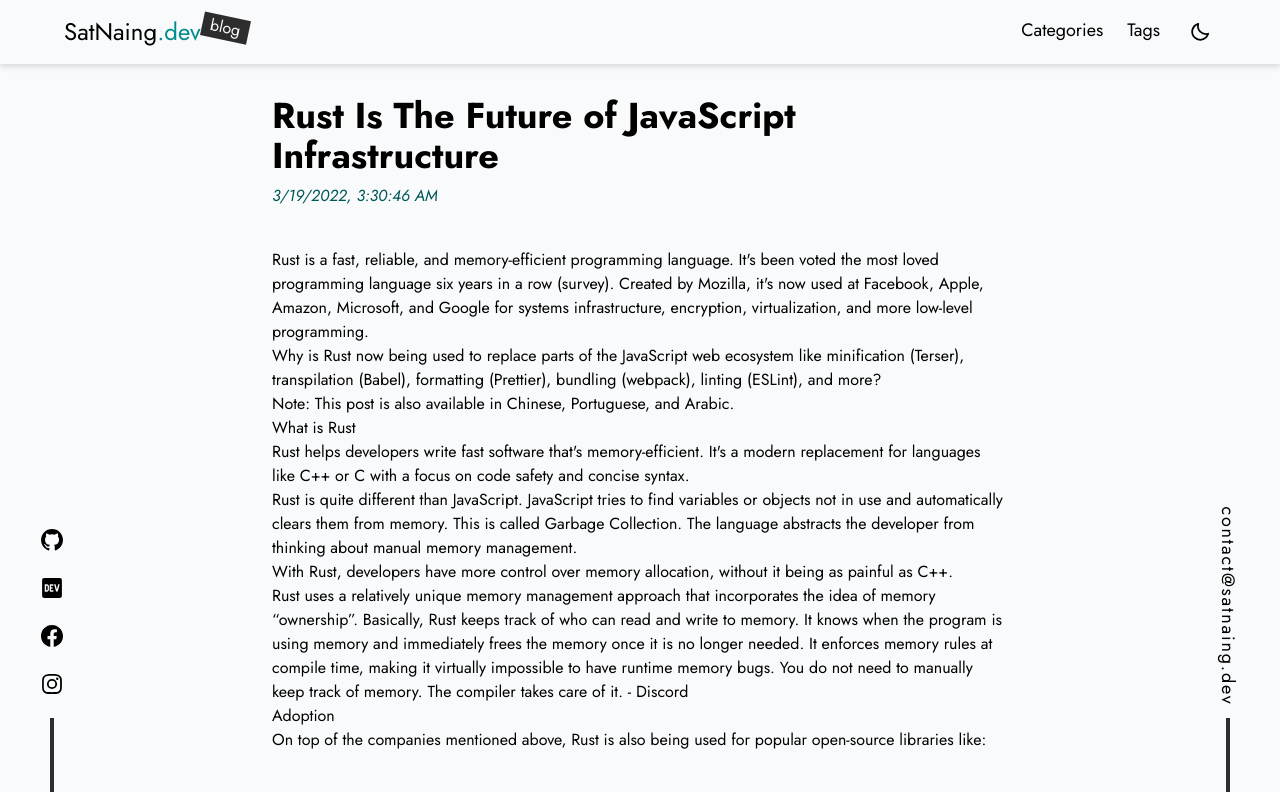
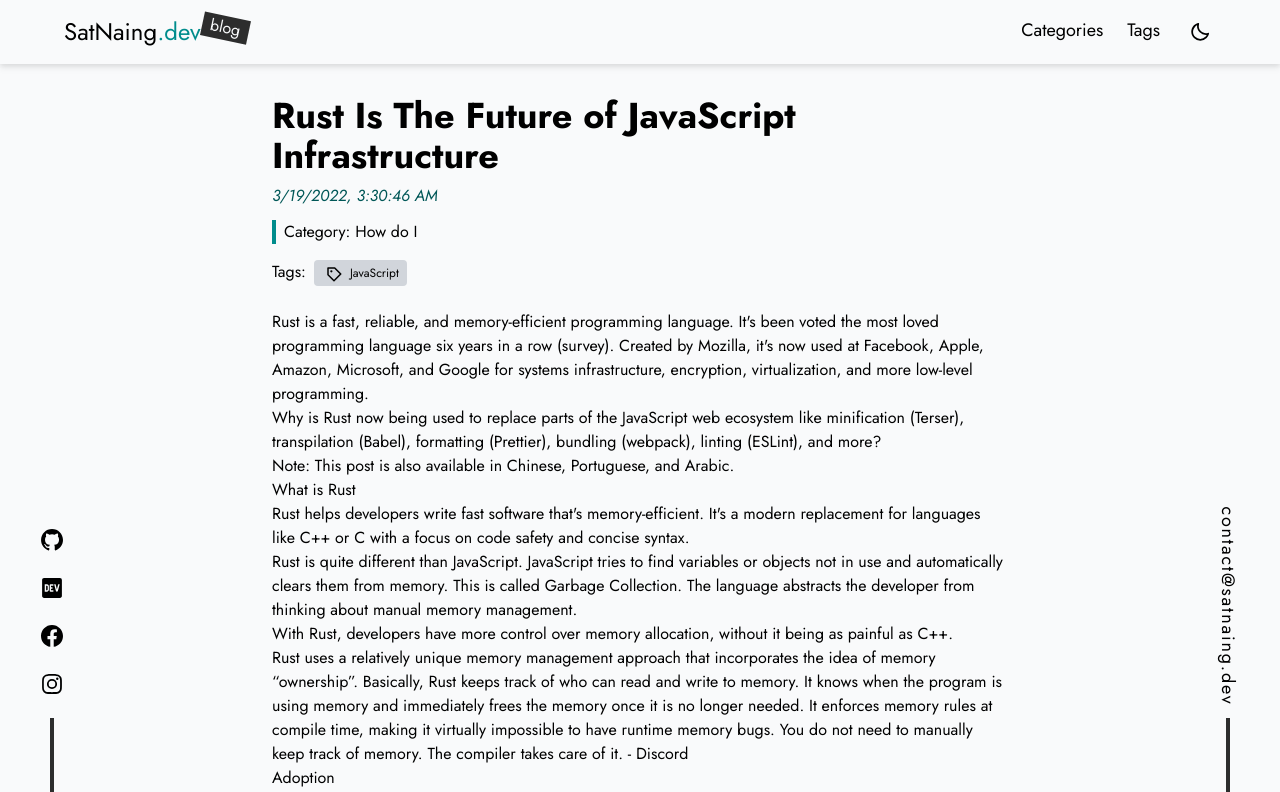
Before and after one commit to Muray1008/portfolio, a Next.js app: page /blog/posts/rust in a window 1280 px wide. Shown: the top 792 px of the page. Built offline with nearby package versions, Linux system fonts and the light colour scheme.

Commit message:
:art: update dynamic blog url

```diff
--- a/components/BlogLayout.tsx
+++ b/components/BlogLayout.tsx
@@ -18,6 +18,8 @@ import {
   Ul,
 } from "@/components/MdxElements";
 import AppHead, { Meta } from "./AppHead";
+import { useRouter } from "next/router";
+import Link from "next/link";
 
 const components = {
   h1: H1,
@@ -34,7 +36,7 @@ const components = {
   pre: Pre,
 };
 
-interface MdxMeta extends Meta {
+export interface MdxMeta extends Meta {
   title: string;
   datetime: string;
   excerpt: string;
@@ -46,9 +48,14 @@ type Props = {
 };
 
 const BlogLayout: React.FC<Props> = ({ meta, children }) => {
+  const { pathname } = useRouter();
   return (
     <MDXProvider components={components}>
-      <AppHead title={`${meta.title} - Sat Naing`} meta={meta} />
+      <AppHead
+        title={`${meta.title} - Sat Naing`}
+        url={`https://satnaing.vercel.app/${pathname}`}
+        meta={meta}
+      />
       <div className="bg-bglight dark:bg-bgdark">
         <div className="selection:bg-marrsgreen selection:text-bglight dark:selection:bg-carrigreen dark:selection:text-bgdark">
           <SkipToMain />
@@ -59,8 +66,28 @@ const BlogLayout: React.FC<Props> = ({ meta, children }) => {
               <h1 className="font-semibold md:font-bold text-3xl md:text-4xl">
                 {meta.title}
               </h1>
-              <div className="mt-2 mb-10 italic text-marrsdark dark:text-carrigreen">
+              <div className="mt-2 mb-1 italic text-marrsdark dark:text-carrigreen">
                 {meta.datetime}
+              </div>
+              <span className="mt-2 mb-2 inline-block px-2 border-l-4 border-marrsgreen">
+                Category: How do I
+              </span>
+              <div className="mt-2 mb-6">
+                Tags:
+                <Link href="/blog/categories/javascript">
+                  <a className="link-outline dark:fill-bglight hover:bg-marrsgreen hover:text-bglight hover:fill-bglight dark:hover:bg-carrigreen dark:hover:text-bgdark dark:hover:fill-bgdark py-1 px-2 bg-gray-300 text-xs dark:bg-carddark rounded mx-2">
+                    <svg
+                      xmlns="http://www.w3.org/2000/svg"
+                      width="24"
+                      height="24"
+                      className="inline-block scale-75 mr-1"
+                    >
+                      <path d="M13.707 3.293A.996.996 0 0 0 13 3H4a1 1 0 0 0-1 1v9c0 .266.105.52.293.707l8 8a.997.997 0 0 0 1.414 0l9-9a.999.999 0 0 0 0-1.414l-8-8zM12 19.586l-7-7V5h7.586l7 7L12 19.586z"></path>
+                      <circle cx="8.496" cy="8.495" r="1.505"></circle>
+                    </svg>
+                    JavaScript
+                  </a>
+                </Link>
               </div>
               {children}
             </article>
```
